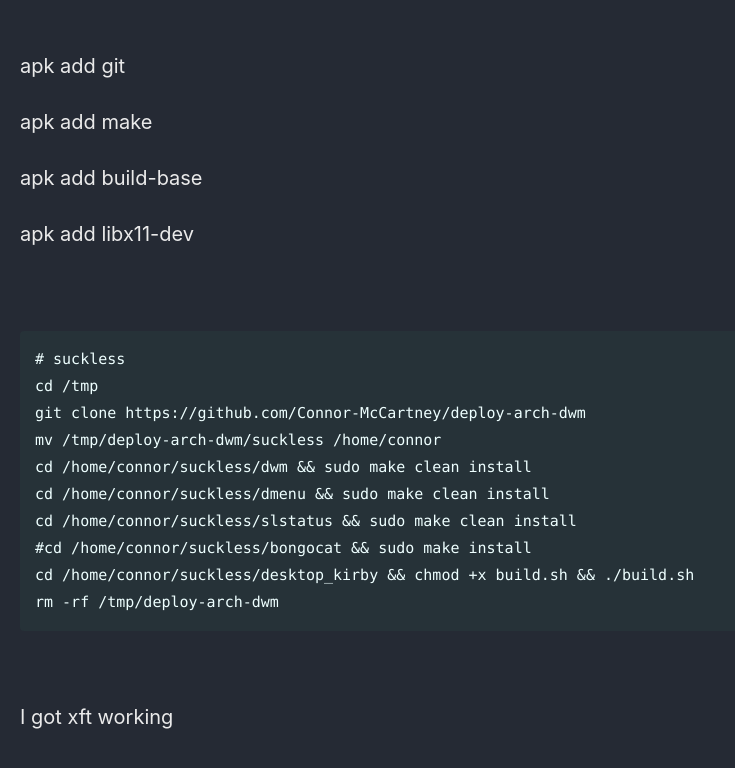
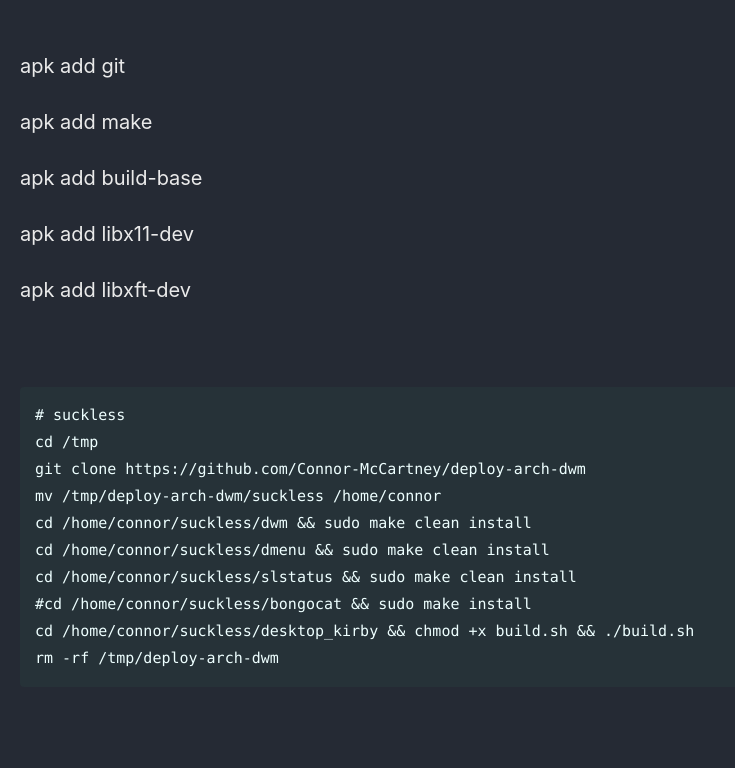
Before and after one commit to Connor-McCartney/Connor-McCartney.github.io, a Jekyll site: the page built from _pages/misc/alpine.md, in a window 1280 px wide and 900 px high, scrolled down 1172 px. Shown: the top 768 px of the window, without its empty margins (0-735 px from the left). Built offline with Jekyll 4.4.1, drawn with Linux system fonts in a browser that asks for light colours; cached includes are drawn as plain includes; our own code applies the rules of GitHub Pages for plain Markdown files.

Commit message:
Update alpine.md

```diff
--- a/_pages/misc/alpine.md
+++ b/_pages/misc/alpine.md
@@ -61,6 +61,8 @@ apk add build-base
 
 apk add libx11-dev
 
+apk add libxft-dev
+
 
 
 <br>
@@ -83,7 +85,6 @@ rm -rf /tmp/deploy-arch-dwm
 
 <br>
 
-I got xft working
 
 <br>
 
```
